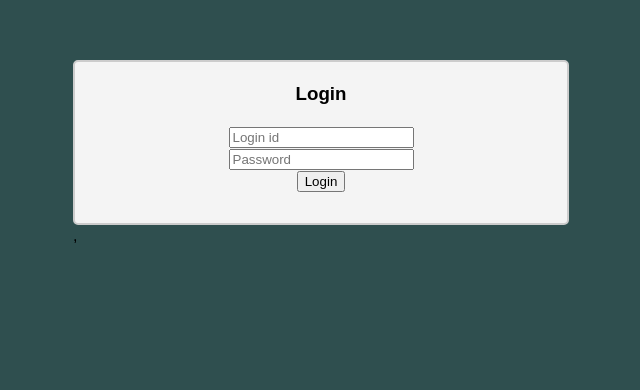
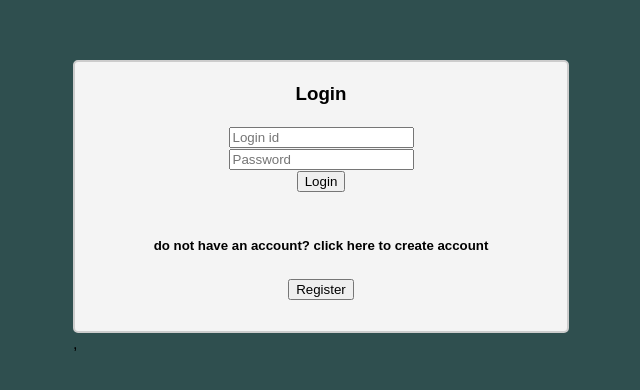
Before and after one commit to Maladiec2/stocks-to-socks, a React (Create React App) app: page /login in a window 1280 px wide. Shown: the part 140-530 px from the top of the page, without its empty margins (319-959 px from the left). Built offline with nearby package versions, Linux system fonts and the light colour scheme.

Commit message:
minor fixes

```diff
--- a/src/components/pages/HomePage.js
+++ b/src/components/pages/HomePage.js
@@ -52,6 +52,10 @@ export class HomePage extends Component {
         this.setState({ accountNumber: first +' '+second+ ' '+third+' '+last })
     }
 
+    Logout() {
+        window.location.assign(`/`);
+    }
+
     render() {
         return (
             <div>
@@ -60,6 +64,7 @@ export class HomePage extends Component {
                     <h5>{this.state.beneficiary}</h5>
                     <h5>{this.state.accountNumber}</h5>
                     <h3>{this.state.balance} EUR</h3>
+                    <button onClick={this.Logout}>Logout</button>
                 </div>
                 <Send />
                 <History />
--- a/src/components/pages/LoginPage.js
+++ b/src/components/pages/LoginPage.js
@@ -61,6 +61,10 @@ export class LoginPage extends Component {
         }
     }
 
+    goToRegisterPage() {
+        window.location.assign(`/register`);
+    }
+
     render() {
         return (
             <div style={cnvStyle} >
@@ -76,6 +80,10 @@ export class LoginPage extends Component {
                     <br />
                     <input type="submit" value="Login" />
                 </form>
+                <br />
+                <h5>do not have an account? click here to create account</h5>
+                <button onClick={this.goToRegisterPage}>Register</button>
+
             </div>
         )
     }
--- a/src/components/pages/RegisterPage.js
+++ b/src/components/pages/RegisterPage.js
@@ -82,7 +82,7 @@ export class RegisterPage extends Component {
                         <input placeholder="Password" name="password" type="password" value={this.state.password} onChange={this.updateInput} required />
                     </label>
                     <br />
-                    <input type="submit" value="Submit" />
+                    <input type="submit" value="Create account" />
                 </form>
             </div>
         );
```
